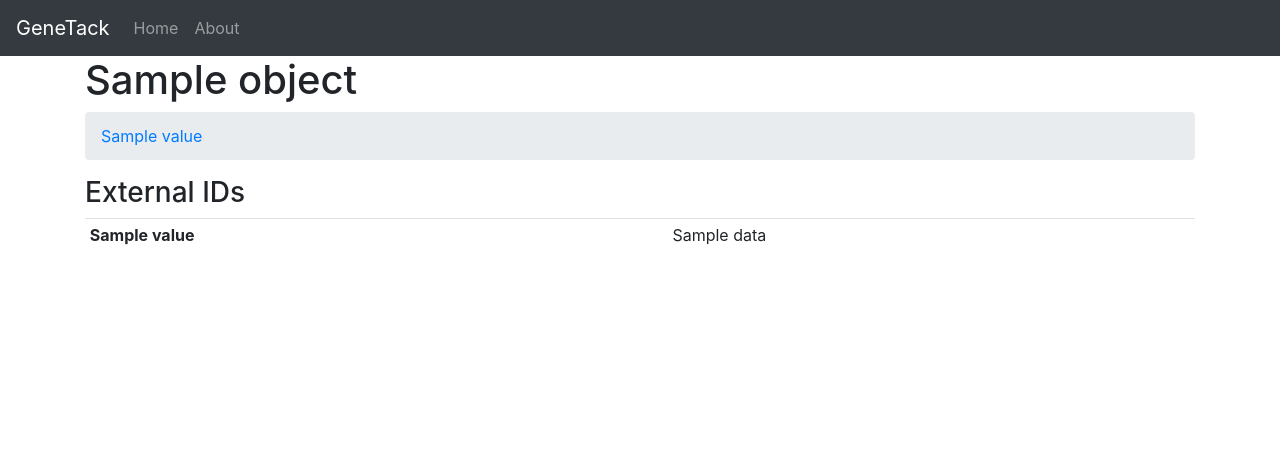
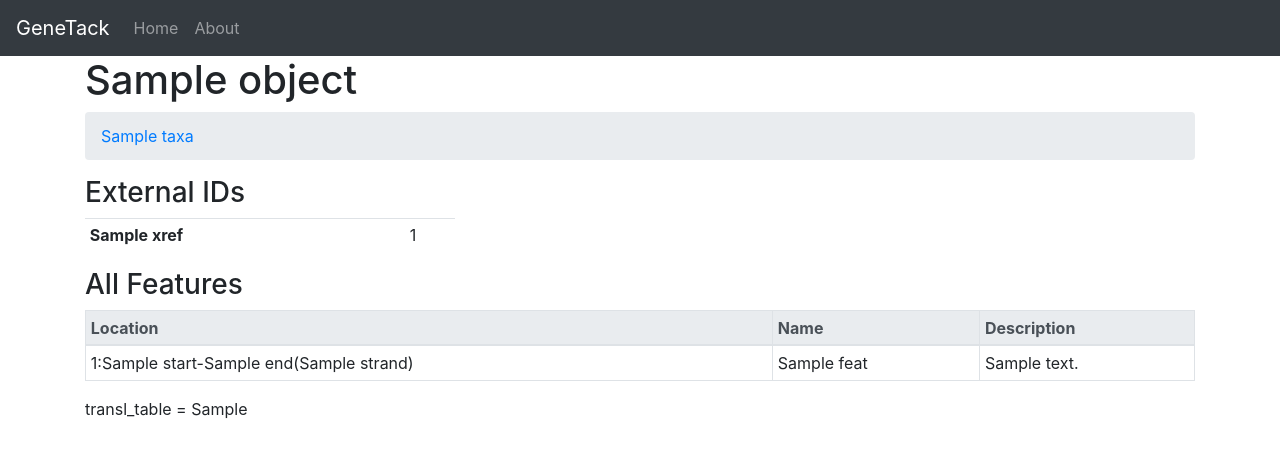
Before and after one commit to vanya-antonov/django_gtdb2, a Django app: template gtdb2/templates/gtdb2/org_detail.html in a window 1280 px wide. Shown: the top 458 px of the page. Run offline with Django 3.2, Linux system fonts and the light colour scheme; the template is opened without the code that fills it: most values are stand-ins (such as "Sample title", 1, 10 or a date in 2020); some libraries are stand-ins or nearby versions.

Commit message:
prm_dict property was added to units so it can be used in jinja
param_dict property was renamed to prm_dict_of_lists

```diff
--- a/gtdb2/templates/gtdb2/org_detail.html
+++ b/gtdb2/templates/gtdb2/org_detail.html
@@ -5,22 +5,46 @@
 	<nav aria-label="breadcrumb">
     <!-- https://getbootstrap.com/docs/4.1/components/breadcrumb/ -->
 		<ol class="breadcrumb">
-      {% for taxa in object.param_dict.taxonomy %}
-			  <li class="breadcrumb-item"><a href="#">{{ taxa.value }}</a></li>
+      {% for taxa in object.prm_dict.taxonomy %}
+			  <li class="breadcrumb-item"><a href="#">{{ taxa }}</a></li>
       {% endfor %}
 		</ol>
 	</nav>
 
   <h3>External IDs</h3>
-	<table class="table table-sm">
+	<table class="table table-sm col-4">
     <tbody>
-      {% for xref in object.param_dict.xref %}
+      {% for xref in object.prm_dict.xref %}
         <tr>
-          <th scope="row">{{ xref.value }}</td>
-          <td>{{ xref.data }}</td>
+          <th scope="row">{{ xref.db_name }}</td>
+          <td>{{ xref.ext_id }}</td>
+					<!-- FOR DEBUGING -->
+          <!-- <td>{{ xref|pprint }}</td> -->
         </tr>
       {% endfor %}
     </tbody>
 	</table>
 
+  <h3>All Features</h3>
+	<table class="table table-bordered table-sm">
+    <thead class="thead-light">
+      <tr>
+        <th scope="col">Location</th>
+        <th scope="col">Name</th>
+        <th scope="col">Description</th>
+      </tr>
+    </thead>
+    <tbody>
+      {% for feat in object.feat_set %}
+        <tr>
+          <td>{{feat.seq_id}}:{{feat.start}}-{{feat.end}}({{feat.strand}})</td>
+          <td>{{ feat.name }}</td>
+          <td>{{ feat.descr }}</td>
+        </tr>
+      {% endfor %}
+    </tbody>
+	</table>
+
+  <p>transl_table = {{ object.transl_table }}</p>
+
 {% endblock content %}
```
Also changed, not shown: gtdb2/models/abstract.py (+18 -9 lines), gtdb2/tests/test_org.py (+2 -1 lines).
